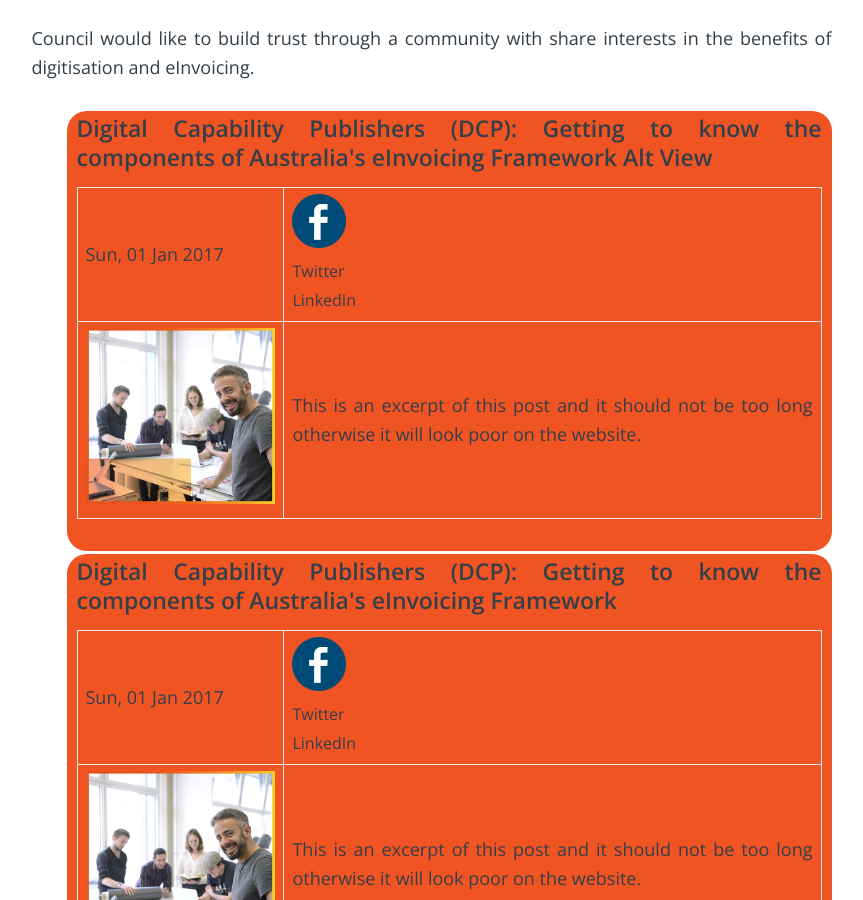
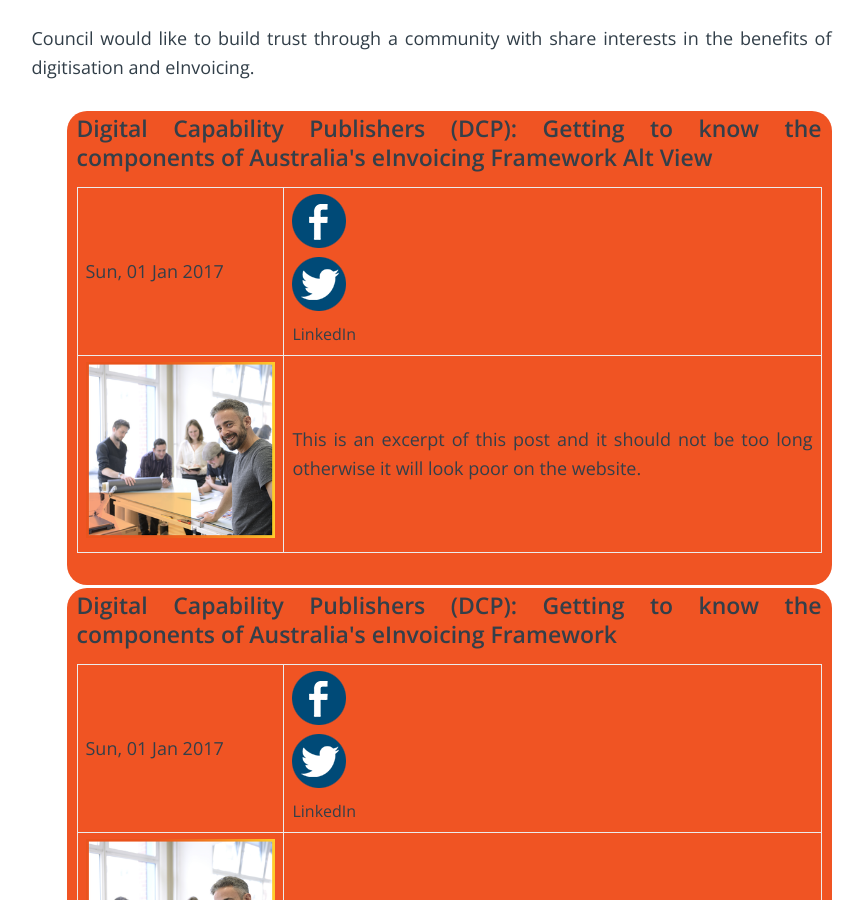
Before and after one commit to Digital-Business-Council/Digital-Business-Council.github.io, a Jekyll site: the page built from pages/business-zone/blogs/learning-centre.md, in a window 1280 px wide and 900 px high, scrolled down 365 px. Shown: the whole window, without its empty margins (226-1089 px from the left). Built offline with Jekyll 4.4.1, drawn with Linux system fonts in a browser that asks for light colours.

Commit message:
Update learning-centre.md

```diff
--- a/pages/business-zone/blogs/learning-centre.md
+++ b/pages/business-zone/blogs/learning-centre.md
@@ -20,7 +20,7 @@ Council would like to build trust through a community with share interests in th
     {{ blog-page.date | date: "%a, %d %b %Y" }}
     </td>
     <td>
-    <a href="http://m.facebook.com/sharer.php?u={{ blog-page.url | absolute_url }}&t={{ blog-page.title }}&sv={{ blog-page.excerpt-image | absolute_url}})"><img src="{{site.url}}/images/favicon/facebook.png"/></a><a href="https://twitter.com/share?text={{ blog-page.title }}&url={{ blog-page.url | absolute_url }}">Twitter</a><a href="http://www.linkedin.com/shareArticle?mini=true&summary={{ blog-page.excerpt }}&title={{ blog-page.title }}&url={{ blog-page.url | absolute_url }}">LinkedIn</a>
+    <a href="http://m.facebook.com/sharer.php?u={{ blog-page.url | absolute_url }}&t={{ blog-page.title }}&sv={{ blog-page.excerpt-image | absolute_url}})"><img src="{{site.url}}/images/favicon/facebook.png"/></a><a href="https://twitter.com/share?text={{ blog-page.title }}&url={{ blog-page.url | absolute_url }}"><img src="{{site.url}}/images/favicon/twitter.png"/></a><a href="http://www.linkedin.com/shareArticle?mini=true&summary={{ blog-page.excerpt }}&title={{ blog-page.title }}&url={{ blog-page.url | absolute_url }}">LinkedIn</a>
     </td>
     </tr>
     <tr>
```
